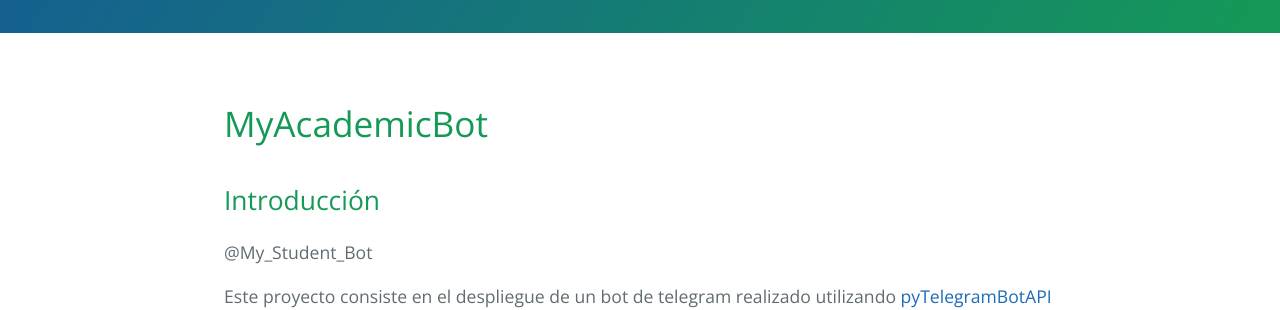
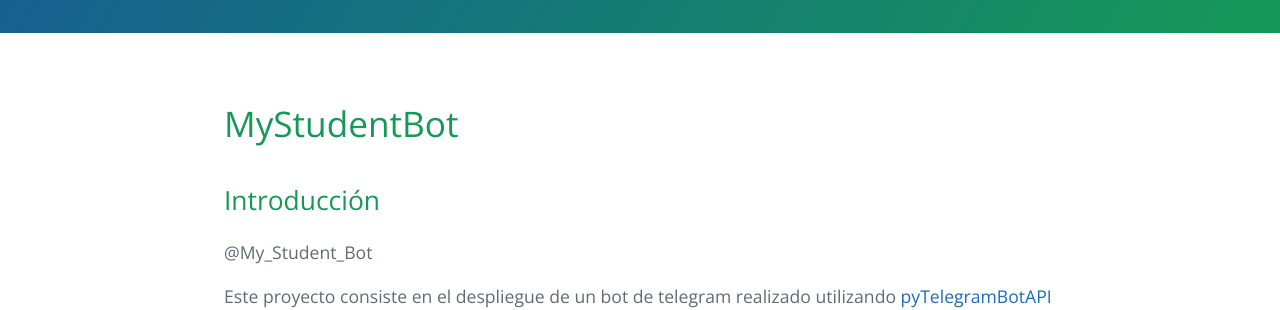
Before and after one commit to acasadoquijada/Cloud_Computing_2016-2017, a Jekyll site: the page built from index.md, in a window 1280 px wide. Shown: the part 350-660 px from the top of the page. Built offline with Jekyll 4.4.1, drawn with Linux system fonts in a browser that asks for light colours.

Commit message:
Corrigiendo errores #6

```diff
--- a/index.md
+++ b/index.md
@@ -2,7 +2,7 @@
 layout: index
 ---
 
-# MyAcademicBot
+# MyStudentBot
 
 ## Introducción
 
```
Also changed, not shown: README.md.
